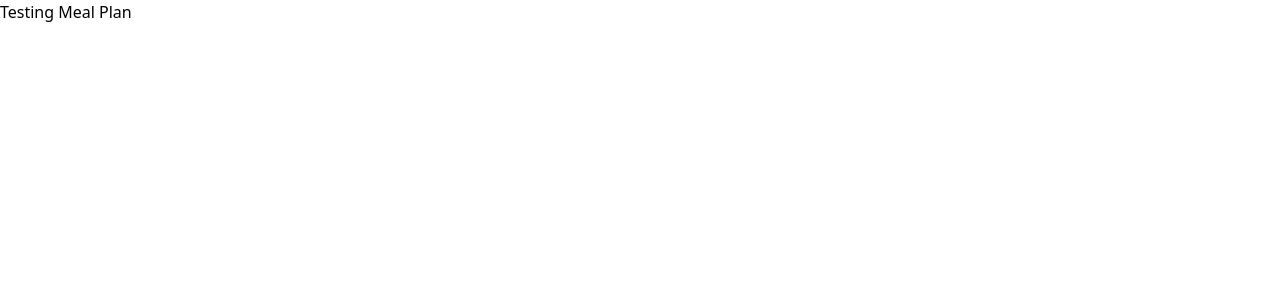
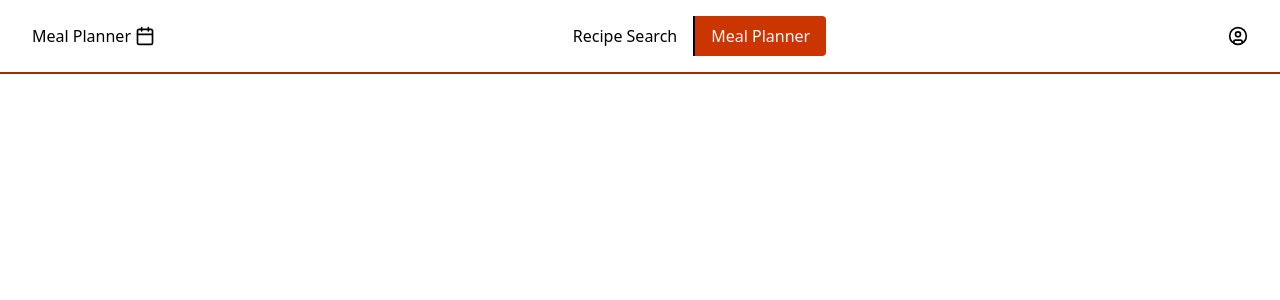
Before and after one commit to lucy-c1/MealPlan, a React (Vite) app: page /plan in a window 1280 px wide. Shown: the top 300 px of the page. Built offline with nearby package versions, Linux system fonts and the light colour scheme.

Commit message:
header usage

```diff
--- a/src/components/Header.tsx
+++ b/src/components/Header.tsx
@@ -20,7 +20,7 @@ export default function Header({ isSearchPage }: HeaderProps) {
           className={cn(
             "border-r-2 border-black px-4 py-2",
             isSearchPage && "rounded-l bg-orange-700 text-white cursor-default",
-            !isSearchPage && "cursor-pointer hover:bg-neutral-100 rounded-1"
+            !isSearchPage && "cursor-pointer hover:bg-neutral-100 rounded-l"
           )}
           onClick={() => {
             if (!isSearchPage) {
--- a/src/pages/MealPlan.tsx
+++ b/src/pages/MealPlan.tsx
@@ -1,7 +1,9 @@
+import Header from "../components/Header";
+
 export default function MealPlan() {
   return (
-    <>
-      <h1>Testing Meal Plan</h1>
-    </>
+    <div className="w-full">
+      <Header isSearchPage={false} />
+    </div>
   );
 }
```
